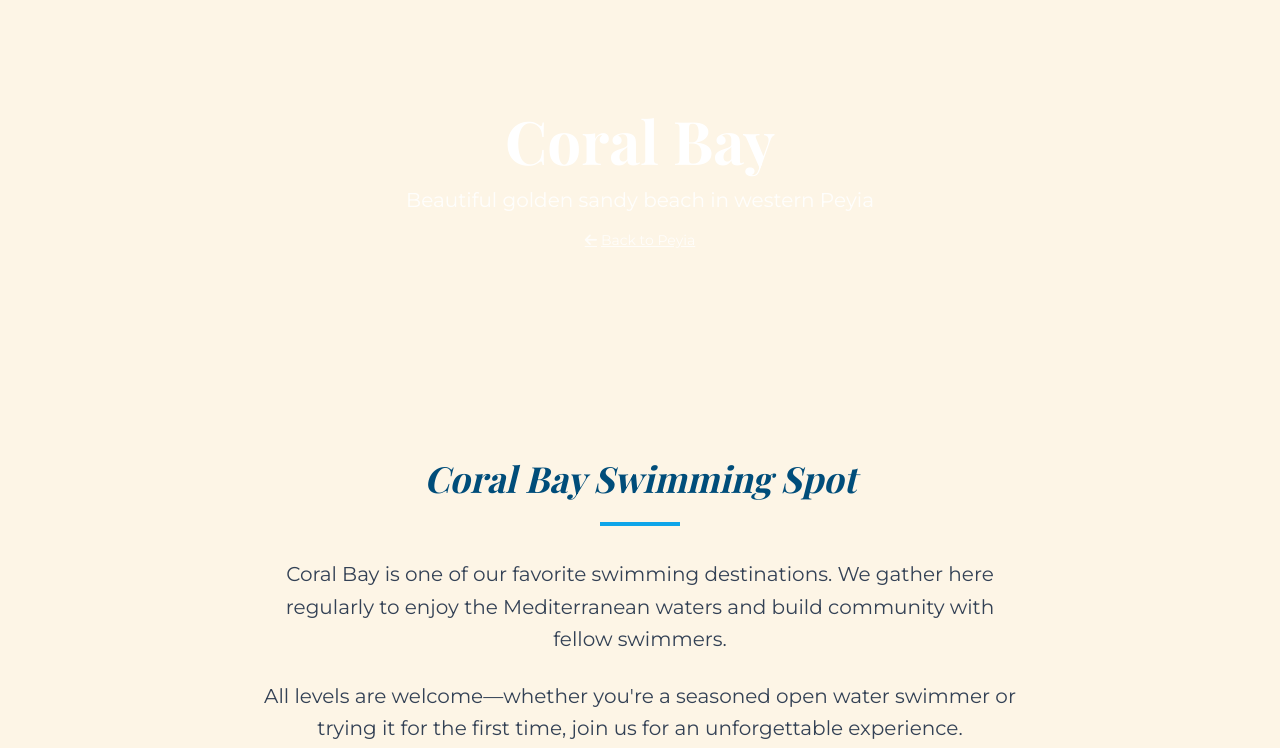
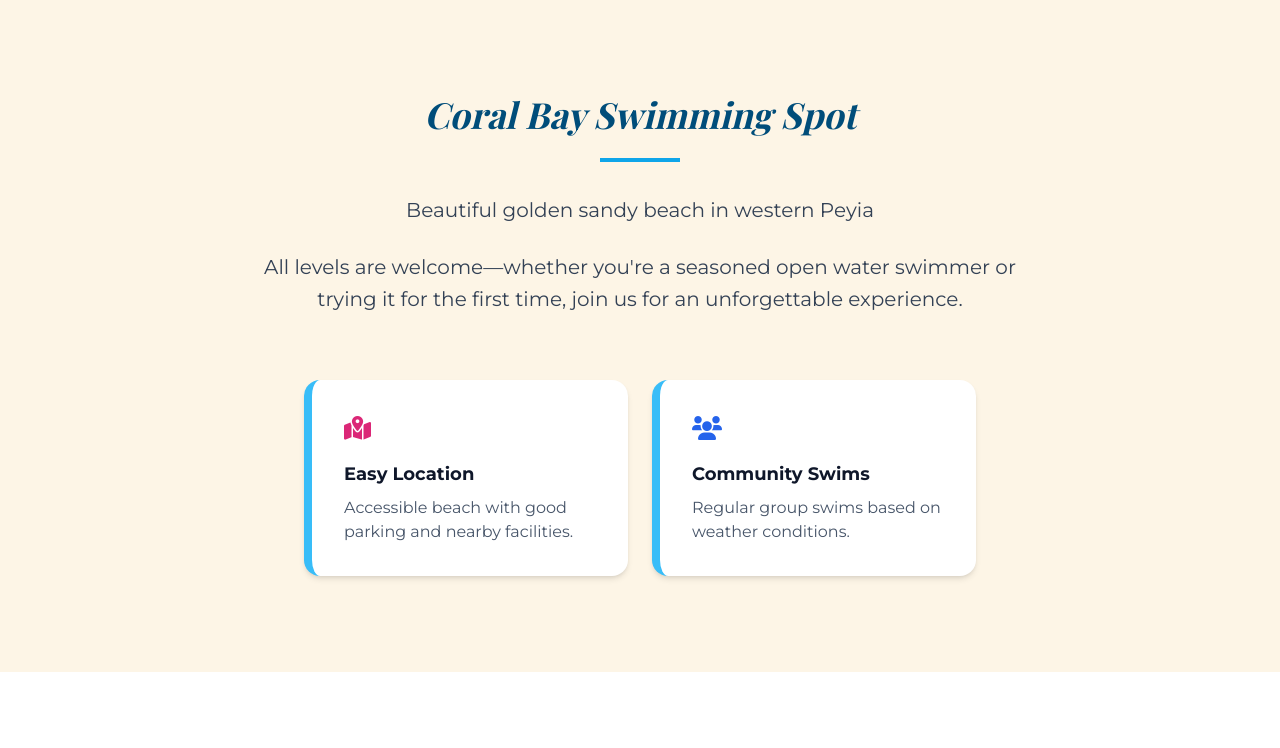
Before and after one commit to Good-Weather-Swimming/Good-Weather-Swimming.github.io, an Eleventy site: page src/index.html in a window 1280 px wide. Shown: the part 883-1631 px from the top of the page. Built offline with nearby package versions, Linux system fonts and the light colour scheme; Eleventy itself is replaced by a stand-in of ours; files that its build step writes are made by us from their sources; a web font is replaced by a local one.

Commit message:
Use location description

```diff
--- a/src/index.html
+++ b/src/index.html
@@ -7,17 +7,6 @@ pagination:
 permalink: "{{ location.urlPath }}"
 ---
 
-<!-- Location Hero Section -->
-<section class="py-16 bg-gradient-to-b from-primary/80 to-primary/60 text-white">
-    <div class="max-w-4xl mx-auto px-4 py-12 text-center">
-        <h1 class="text-5xl md:text-6xl font-bold mb-4">{{ location.name }}</h1>
-        <p class="text-lg md:text-xl opacity-90 mb-4">{{ location.description }}</p>
-        <a href="/{{ location.areaId }}/" class="text-white/80 hover:text-white underline flex items-center justify-center gap-1 text-sm">
-            <i class="fas fa-arrow-left"></i> Back to {{ "Peyia" if location.areaId == "peyia" else "Area" }}
-        </a>
-    </div>
-</section>
-
 <!-- About This Beach -->
 <section class="section-padding bg-sand">
     <div class="max-w-4xl mx-auto px-4 text-center">
@@ -26,7 +15,7 @@ permalink: "{{ location.urlPath }}"
 
         <div class="space-y-6 text-center max-w-3xl mx-auto">
             <p class="text-xl text-slate-700 leading-relaxed">
-                {{ location.name }} is one of our favorite swimming destinations. We gather here regularly to enjoy the Mediterranean waters and build community with fellow swimmers.
+                {{ location.description }}
             </p>
             <p class="text-xl text-slate-700 leading-relaxed">
                 All levels are welcome—whether you're a seasoned open water swimmer or trying it for the first time, join us for an unforgettable experience.
```
